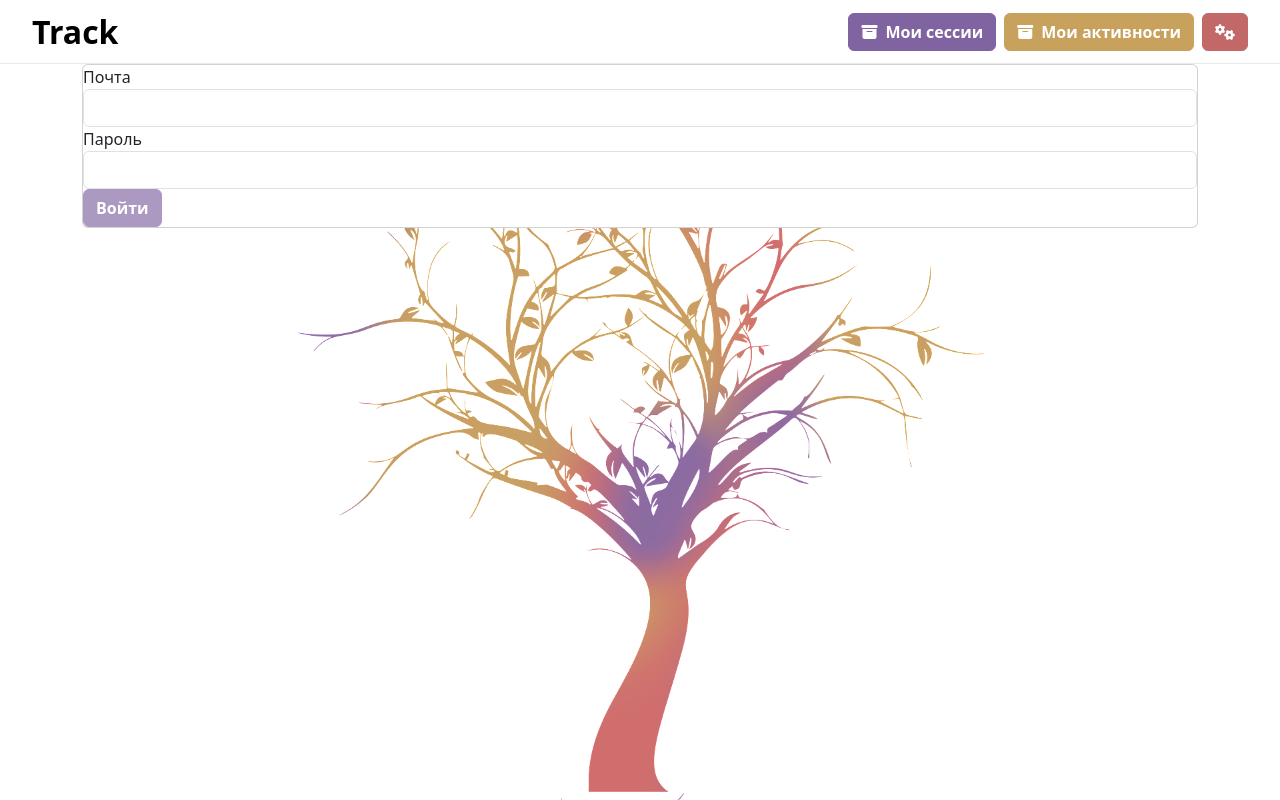
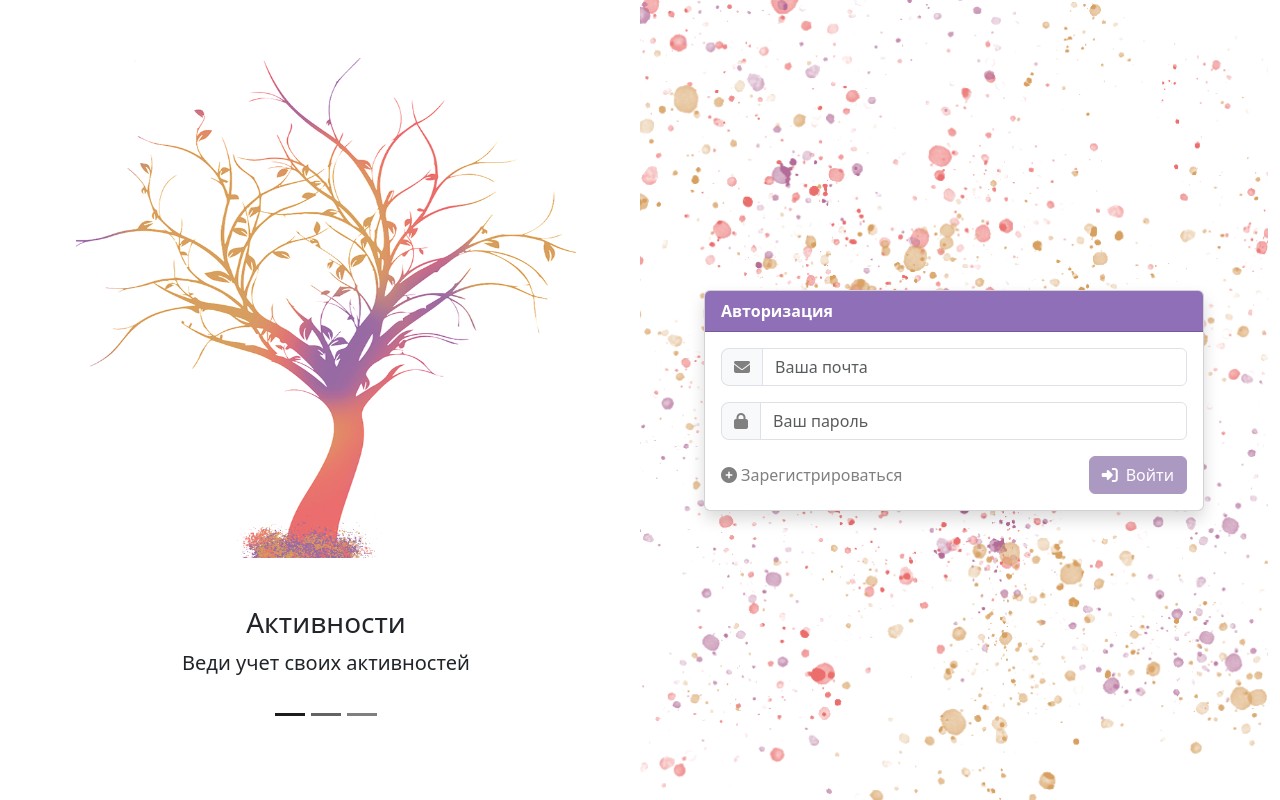
Before and after one commit to TechPowerPartners/TPP.Track, an Angular app in the folder ui/: page /login in a window 1280 px wide. Built offline with nearby package versions, Linux system fonts and the light colour scheme.

Commit message:
F-8 Отдельная страница логика. Новый дизайн

```diff
--- a/ui/src/app/app.component.html
+++ b/ui/src/app/app.component.html
@@ -1,3 +1,7 @@
-<app-layout>
+<app-layout *ngIf="isLoggedIn">
   <router-outlet></router-outlet>
 </app-layout>
+
+<app-auth-layout *ngIf="!isLoggedIn">
+  <router-outlet></router-outlet>
+</app-auth-layout>
--- a/ui/src/app/app.module.ts
+++ b/ui/src/app/app.module.ts
@@ -10,9 +10,11 @@ import { HeaderComponent } from './layout/header/header.component';
 import { ServiceProxyModule } from 'src/service-proxies/service-proxies.module';
 import { FormsModule } from '@angular/forms';
 import { NgSelectModule } from '@ng-select/ng-select';
+import { AuthLayoutComponent } from '@routings/auth/auth-layout/auth-layout.component';
+import { CarouselModule } from 'ngx-bootstrap/carousel';
 
 @NgModule({
-  declarations: [AppComponent, LayoutComponent, HeaderComponent],
+  declarations: [AppComponent, LayoutComponent, HeaderComponent, AuthLayoutComponent],
   imports: [
     NgSelectModule,
     FormsModule,
@@ -25,6 +27,7 @@ import { NgSelectModule } from '@ng-select/ng-select';
       preventDuplicates: true,
       positionClass: 'toast-bottom-right',
     }),
+    CarouselModule.forRoot(),
   ],
   providers: [],
   bootstrap: [AppComponent],
--- a/ui/src/app/layout/header/header.component.html
+++ b/ui/src/app/layout/header/header.component.html
@@ -1,9 +1,23 @@
 <div class="header-menu">
-  <a class="logo" [routerLink]="'/'">Track</a>
+  <a class="logo" [routerLink]="_userService.isLoggedIn ? '/home' : '/login'">Track</a>
   <div class="actions">
-    <button class="btn btn-primary" [routerLink]="'/sessions'"><i class="fa fa-archive icon-mr"></i>Мои сессии</button>
-    <button class="btn btn-warning" [routerLink]="'/activities'"><i class="fa fa-archive icon-mr"></i>Мои
-      активности</button>
-    <button class="btn btn-danger"><i class="fa fa-cogs"></i></button>
+    <ng-container *ngIf="_userService.isLoggedIn; else template">
+      <button class="btn btn-primary" [routerLink]="'/sessions'">
+        <i class="fa fa-archive icon-mr"></i>Мои сессии
+      </button>
+      <button class="btn btn-warning" [routerLink]="'/activities'">
+        <i class="fa fa-archive icon-mr"></i>Мои активности
+      </button>
+      <button class="btn btn-danger"><i class="fa fa-cogs"></i></button>
+    </ng-container>
   </div>
 </div>
+
+<ng-template #template>
+  <button class="btn btn-primary" [routerLink]="'/login'">
+    <i class="fa fa-sign-in icon-mr"></i>Войти
+  </button>
+  <button class="btn btn-warning" [routerLink]="'/register'">
+    <i class="fa fa-plus-circle icon-mr"></i>Зарегистрироваться
+  </button>
+</ng-template>
--- a/ui/src/app/layout/header/header.component.ts
+++ b/ui/src/app/layout/header/header.component.ts
@@ -1,4 +1,5 @@
 import { Component } from '@angular/core';
+import { UserService } from '@shared/services/user.service';
 
 @Component({
   selector: 'app-header',
@@ -6,5 +7,8 @@ import { Component } from '@angular/core';
   styleUrls: ['./header.component.scss']
 })
 export class HeaderComponent {
+  constructor(public readonly _userService: UserService){}
+
+
 
 }
--- /dev/null
+++ b/ui/src/app/routings/auth/auth-layout/auth-layout.component.html
@@ -0,0 +1,42 @@
+<div class="container">
+  <div class="row">
+    <div class="col">
+      <div class="img-wrapper">
+        <img
+          src="../../../../assets/images/background-small.png"
+          height="500"
+          width="500"
+        />
+      </div>
+      <carousel>
+        <slide>
+          <div class="text-center py-5 text-dark">
+            <h3>Track</h3>
+            <div class="lead">
+              <p>Управляй своим временем</p>
+            </div>
+          </div>
+        </slide>
+        <slide>
+          <div class="text-center py-5 text-dark">
+            <h3>Активности</h3>
+            <div class="lead">
+              <p>Веди учет своих активностей</p>
+            </div>
+          </div>
+        </slide>
+        <slide>
+          <div class="text-center py-5 text-dark">
+            <h3>Сессии</h3>
+            <div class="lead">
+              <p>Создавай сессии. Делись ими с друзьями. Следи сколько времени ты тратишь на Dota 2</p>
+            </div>
+          </div>
+        </slide>
+      </carousel>
+    </div>
+    <div class="col right-col">
+      <div class="wrapper"><ng-content></ng-content></div>
+    </div>
+  </div>
+</div>
--- /dev/null
+++ b/ui/src/app/routings/auth/auth-layout/auth-layout.component.scss
@@ -0,0 +1,49 @@
+@import '/src/styles.scss';
+
+.img-wrapper {
+  display: flex;
+  flex-direction: column;
+  justify-content: center;
+  align-items: center;
+}
+
+.row {
+  height: 100%;
+  width: 100%;
+  align-items: center;
+}
+
+.container {
+  display: flex;
+  justify-content: center;
+  align-items: center;
+
+  max-width: 100%;
+  height: 100%;
+}
+
+.right-col {
+  height: 100%;
+  background-image: url('../../../../assets/images/background-form.png') !important;
+  background-position: right;
+  background-size: cover;
+
+  .wrapper {
+    display: flex;
+    align-items: center;
+    justify-content: center;
+    width: 100%;
+    height: 100%;
+  }
+}
+
+::ng-deep.carousel {
+  button {
+    background-color: black !important;
+  }
+
+  .carousel-control-prev,
+  .carousel-control-next {
+    display: none;
+  }
+}
--- a/ui/src/app/routings/auth/auth.module.ts
+++ b/ui/src/app/routings/auth/auth.module.ts
@@ -3,6 +3,7 @@ import { CommonModule } from '@angular/common';
 import { LoginComponent } from './login/login.component';
 import { RouterModule, Routes } from '@angular/router';
 import { ReactiveFormsModule } from '@angular/forms';
+import { CarouselModule } from 'ngx-bootstrap/carousel';
 
 const routes: Routes = [
   {
@@ -13,6 +14,11 @@ const routes: Routes = [
 
 @NgModule({
   declarations: [LoginComponent],
-  imports: [ReactiveFormsModule, RouterModule.forChild(routes), CommonModule],
+  imports: [
+    CarouselModule.forRoot(),
+    ReactiveFormsModule,
+    RouterModule.forChild(routes),
+    CommonModule,
+  ],
 })
 export class AuthModule {}
--- a/ui/src/app/routings/auth/login/login.component.html
+++ b/ui/src/app/routings/auth/login/login.component.html
@@ -1,27 +1,52 @@
-<div class="container">
-  <div class="card">
-    <form [formGroup]="loginForm" class="form">
+<div class="card shadow">
+  <div class="card-header">Авторизация</div>
+  <div class="card-body">
+    <form [formGroup]="loginForm" class="form w-30">
       <div class="form-group">
-        <label>Почта</label>
-        <input formControlName="email" class="form-control" type="text" />
+        <div class="input-group mb-2">
+          <div class="input-group-prepend">
+            <div class="input-group-text input-tag">
+              <i class="fa fa-envelope icon-mr"></i>
             </div>
-      <div class="form-group">
-        <label>Пароль</label>
+          </div>
+          <input
+            formControlName="email"
+            class="form-control"
+            type="text"
+            placeholder="Ваша почта"
+          />
+        </div>
+      </div>
+      <div class="form-group mt-3">
+        <div class="input-group mb-2">
+          <div class="input-group-prepend">
+            <div class="input-group-text input-tag">
+              <i class="fa fa-lock icon-mr"></i>
+            </div>
+          </div>
           <input
             formControlName="password"
             class="form-control"
             type="password"
+            placeholder="Ваш пароль"
           />
         </div>
+      </div>
 
+      <div class="actions">
+        <a [routerLink]="'/register'">
+          <i class="fa fa-plus-circle" style="margin-right: 4px"></i
+          >Зарегистрироваться
+        </a>
         <button
           class="btn btn-primary"
           type="submit"
           (click)="onSubmit()"
           [disabled]="!loginForm.valid"
         >
-        Войти
+          <i class="fa fa-sign-in icon-mr"></i>Войти
         </button>
+      </div>
     </form>
   </div>
 </div>
--- a/ui/src/app/routings/auth/login/login.component.scss
+++ b/ui/src/app/routings/auth/login/login.component.scss
@@ -0,0 +1,36 @@
+@import '/src/styles.scss';
+
+.card {
+  width: 500px;
+}
+
+.input-tag {
+  height: 100%;
+  color: gray;
+  border-radius: 20% 0 0 20%;
+}
+
+.card-header {
+  background-color: $primary-light-color;
+  color: #fff;
+  font-weight: bold;
+}
+
+.actions {
+  display: flex;
+  flex-direction: row;
+  align-items: center;
+  justify-content: space-between;
+  width: 100%;
+
+  margin-top: 16px;
+
+  a {
+    color: gray;
+    text-decoration: none;
+  }
+
+  a:hover {
+    text-decoration: underline;
+  }
+}
--- a/ui/src/app/routings/auth/login/login.component.ts
+++ b/ui/src/app/routings/auth/login/login.component.ts
@@ -2,6 +2,7 @@ import { Component } from '@angular/core';
 import { FormControl, FormGroup, Validators } from '@angular/forms';
 import { AccountService } from 'src/service-proxies/services/account.service';
 import { UserService } from '@shared/services/user.service';
+import { Router } from '@angular/router';
 
 @Component({
   selector: 'app-login',
@@ -20,16 +21,18 @@ export class LoginComponent {
 
   constructor(
     private readonly _accountService: AccountService,
-    private readonly _userService: UserService
+    private readonly _userService: UserService,
+    private readonly _router: Router
   ) {}
 
   public onSubmit(): void {
     this._accountService
       .login(this.loginForm.getRawValue())
       .subscribe((token: any) => {
-        this._userService
+        this._userService.saveToken(token);
         this._accountService.getUserInfo().subscribe((user) => {
           this._userService.saveUser(user);
+          this._router.navigate(['/home']);
         });
       });
   }
--- a/ui/src/styles.scss
+++ b/ui/src/styles.scss
@@ -71,3 +71,5 @@ $border-light-color: #eaeaea;
     margin-right: 8px;
   }
 }
+/* Importing Bootstrap SCSS file. */
+@import "./node_modules/bootstrap/scss/bootstrap";
```
Also changed, not shown: ui/src/app/routings/auth/auth-layout/auth-layout.component.ts (added, +10 -0 lines), ui/src/assets/images/background-form.png (added), ui/src/assets/images/background-small.png (added). Lines whose indentation alone changed are shown as unchanged.
